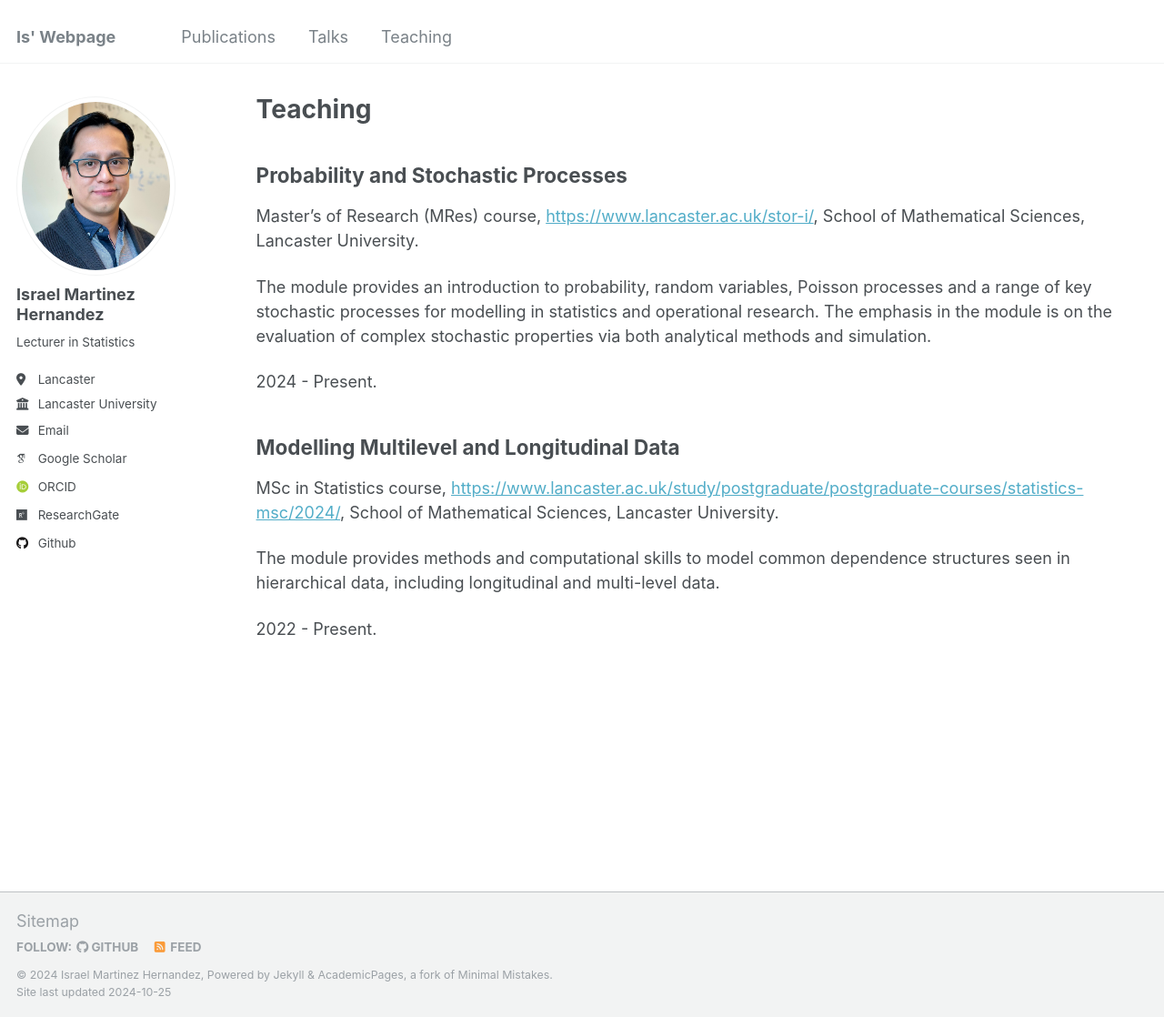
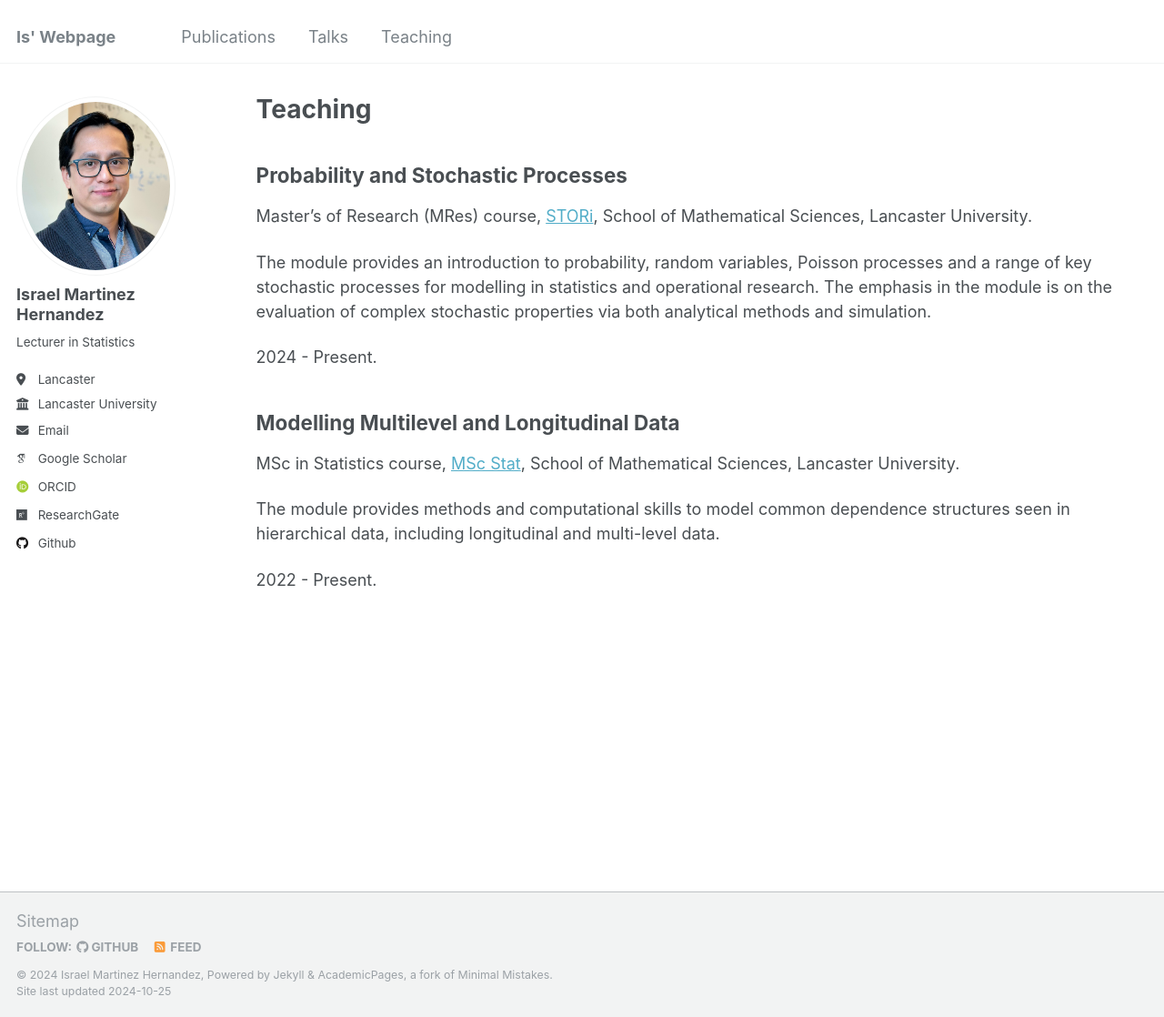
Before and after one commit to I-MH/I-MH.github.io, a Jekyll site: the page built from _pages/teaching.md, in a window 1280 px wide and 1118 px high. Shown: the whole window at 91% size. Built offline with Jekyll 4.4.1, drawn with Linux system fonts in a browser that asks for light colours; some web fonts are replaced.

Commit message:
Update teaching.md

```diff
--- a/_pages/teaching.md
+++ b/_pages/teaching.md
@@ -7,7 +7,7 @@ author_profile: true
 
 ## Probability and Stochastic Processes
 
-Master's of Research (MRes) course, [https://www.lancaster.ac.uk/stor-i/](STORi), School of Mathematical Sciences, Lancaster University.
+Master's of Research (MRes) course, [STORi](https://www.lancaster.ac.uk/stor-i/), School of Mathematical Sciences, Lancaster University.
 
 
 The module provides an introduction to probability, random variables,
```
Also changed, not shown: other parts of _pages/teaching.md (+1 -1 lines).
